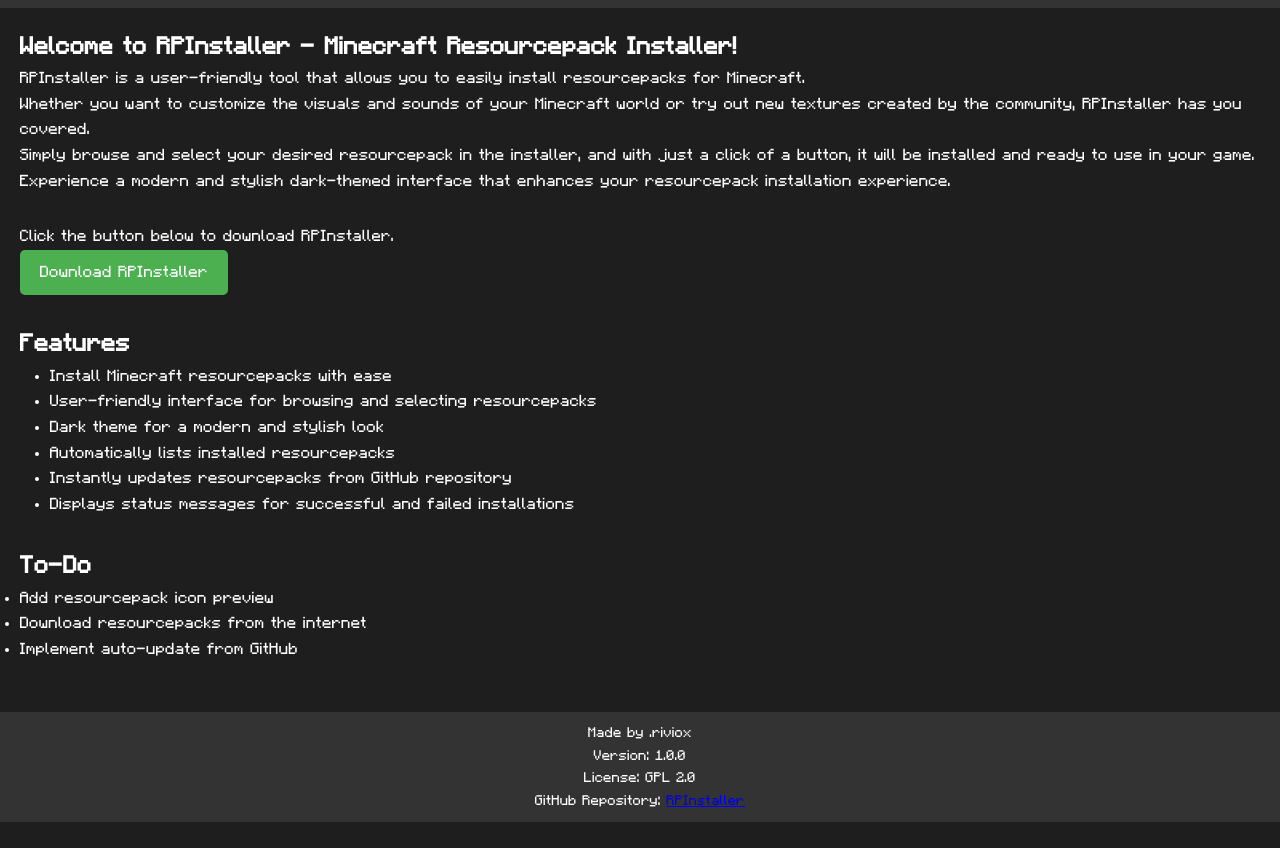
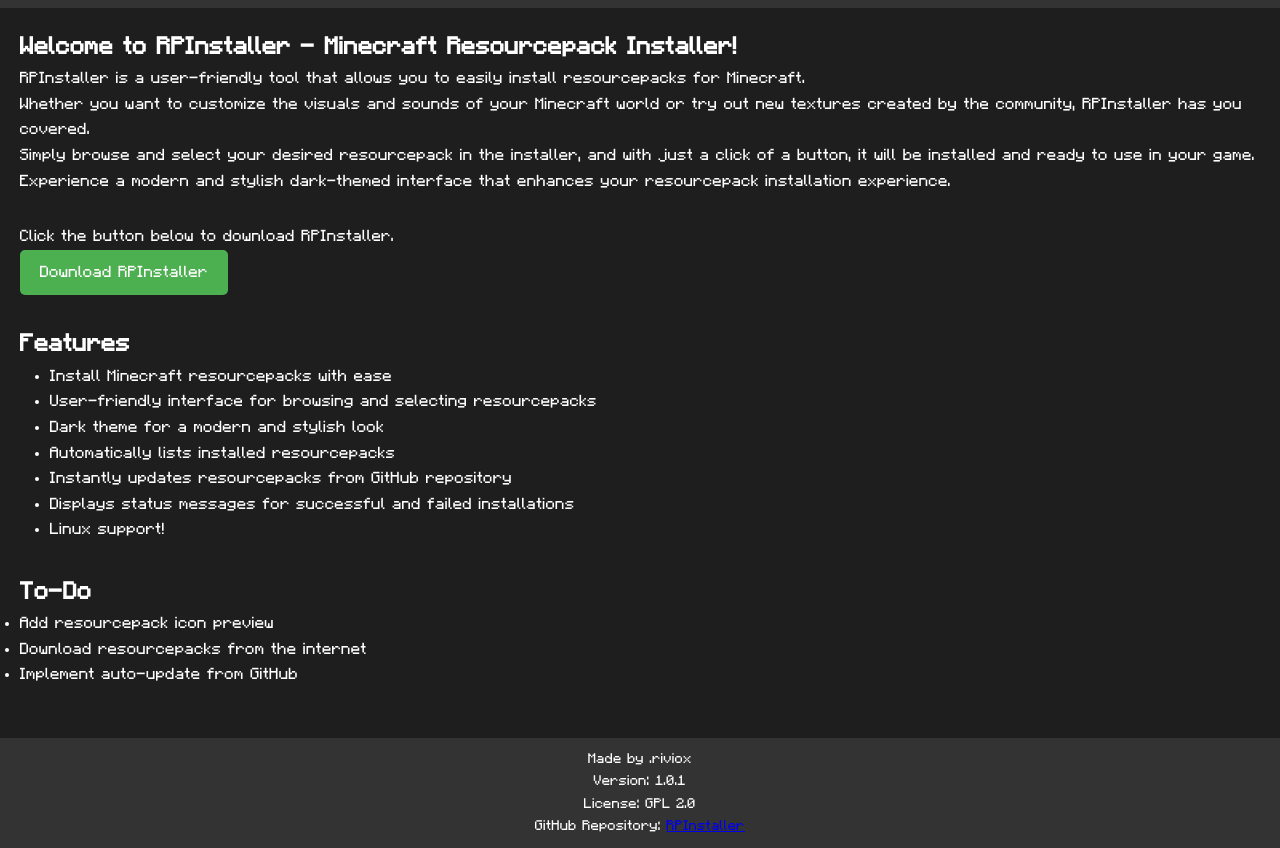
Before and after one commit to riviox/RPInstaller, a plain HTML site: page index.html in a window 1280 px wide. Shown: the part 119-967 px from the top of the page. Before the commit the page ends 941 px from the top, so only its background shows below. Drawn offline with Linux system fonts and the light colour scheme.

Commit message:
Update index.html

```diff
--- a/index.html
+++ b/index.html
@@ -37,6 +37,7 @@
                 <li>Automatically lists installed resourcepacks</li>
                 <li>Instantly updates resourcepacks from GitHub repository</li>
                 <li>Displays status messages for successful and failed installations</li>
+                <li>Linux support!</li>
             </ul>
         </section>
         <section id="todo">
@@ -50,7 +51,7 @@
     </main>
     <footer>
         <p>Made by .riviox</p>
-        <p>Version: 1.0.0</p>
+        <p>Version: 1.0.1</p>
         <p>License: GPL 2.0</p>
         <p>GitHub Repository: <a href="https://github.com/riviox/RPInstaller" target="_blank">RPInstaller</a></p>
     </footer>
```
